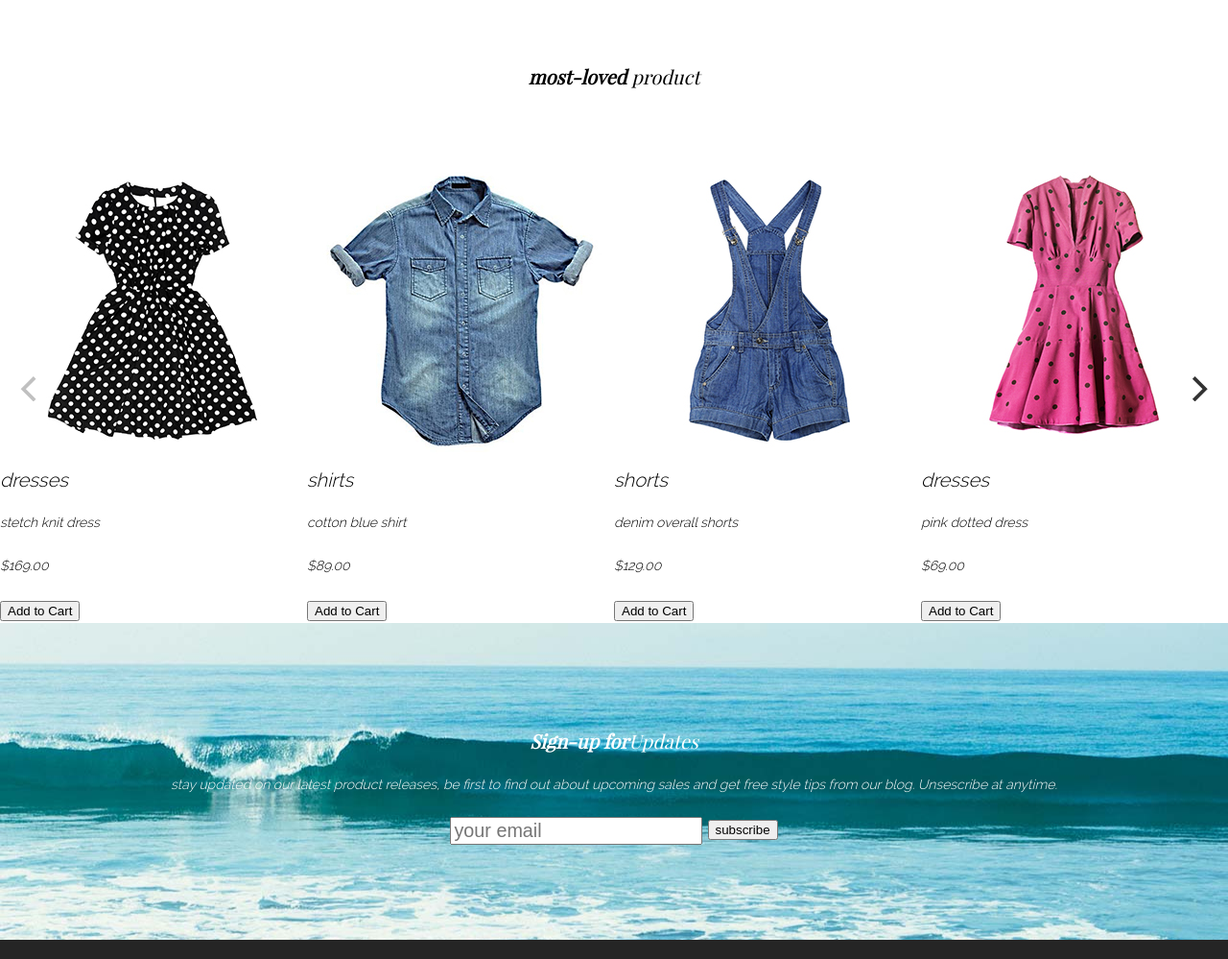
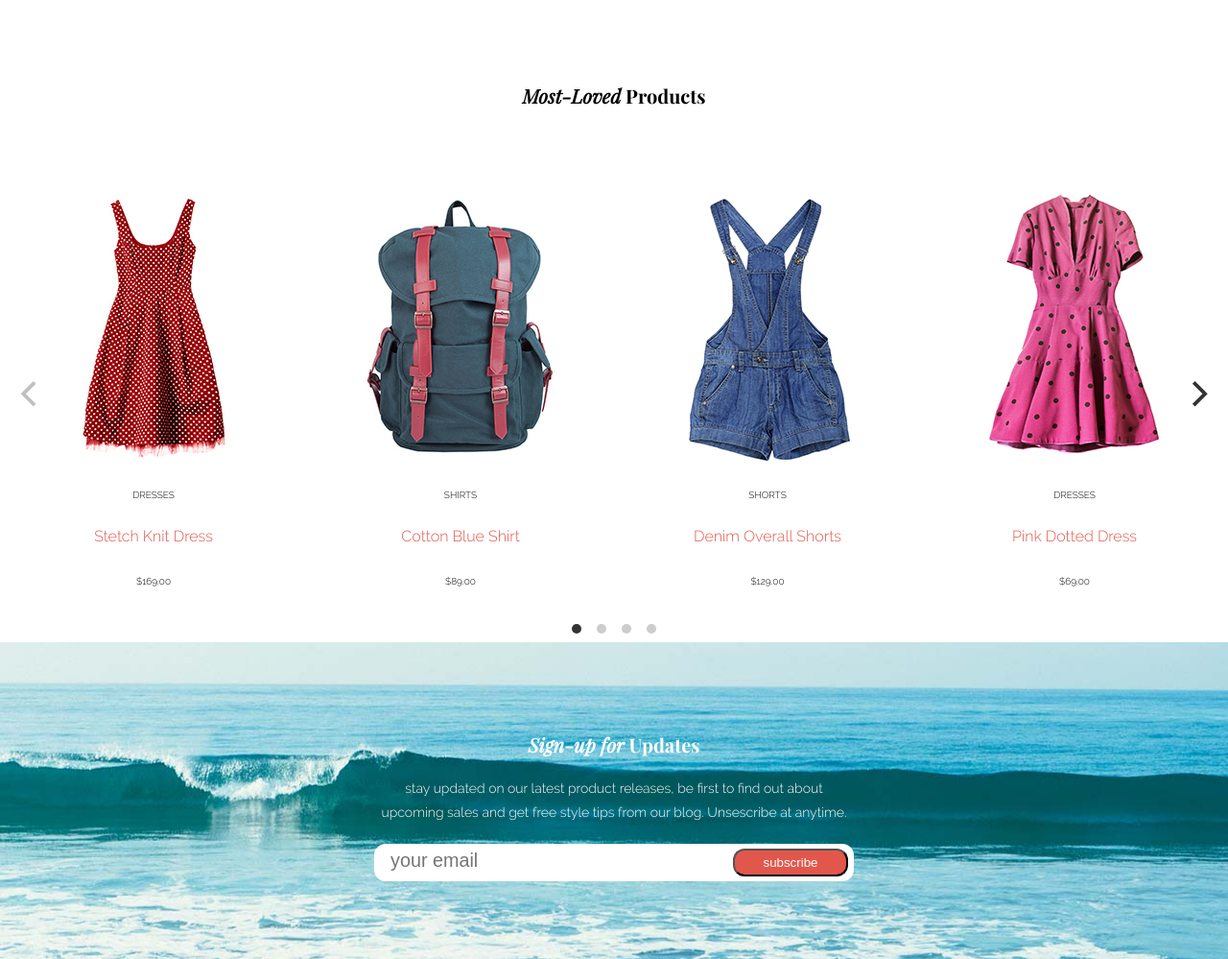
Before and after one commit to SparkleFox17/Project1-Aloha, a plain HTML site: page index.html in a window 1280 px wide. Shown: the part 1471-2470 px from the top of the page at 96% size. Drawn offline with nearby package versions, Linux system fonts and the light colour scheme.

Commit message:
pushing for submission

```diff
--- a/css/style.css
+++ b/css/style.css
@@ -62,6 +62,7 @@
     font-style: normal;
 }
 
+
 /*sample media queries*/
 @media screen and (max-width: 9999px) and (min-width: 1240px){
 
@@ -96,16 +97,16 @@ section class="new collection">
 */
 
 
+
 body {
     background-color: var(--main-color);
-    font-style: oblique;
     font-family: var(--main-font);
 }
 
 header {
     font-size: 17px;
     display: block;
-    color: #f00;
+    color: #e2574c;
     height: 50px;
     width: 100%;
     position: fixed;
@@ -124,7 +125,7 @@ header {
 }
 
 nav ul {
-    width: 400px;
+    width: 427px;
     margin: 0 auto;
     position: relative;
     display: block;
@@ -141,7 +142,7 @@ nav ul li {
 }
 
 nav ul li a{
-    color:#f00;
+    color:#e2574c;
     text-decoration: none;
 }
 
@@ -172,7 +173,7 @@ h1 {
 
 }
 
-h3 {
+ h3 {
     font-size: 20px;
     font-weight: bold;
     font-family: var(--bold-font)
@@ -183,7 +184,6 @@ p {
     font-size: 14px;
     margin:20px 0;
     line-height: 25px;
-
 }
 
 .interests{
@@ -200,6 +200,18 @@ section {
     min-height: 345px;
     position: relative;
     font-size: 20px;
+}
+
+section h3 {
+    text-decoration: none;
+    font-weight: none;
+    font-family: 'playfair_displayitalic';
+}
+
+section h3 span {
+    font-family: 'playfair_displayregular';
+    font-weight: bold;
+    font-family: 'playfair_displaybold';
 }
 
 .mainContainer {
@@ -273,7 +285,11 @@ section {
     display: flex;
     flex-direction: row;
     justify-content: space-around;
-    margin-bottom:10px;
+    margin-bottom: 20px;
+}
+
+.device-only{
+    display:none;
 }
 .category-image {
     position:relative;
@@ -290,9 +306,12 @@ section {
     flex-direction: column;
     justify-content: center;
     margin: 0;
+    font-size: 30px;
+    text-transform: uppercase;
+    font-family: ralewaylight;
 }
 .wide-image {
-    width:630px;
+    width:637px;
     height:316px;
 }
 .box-image {
@@ -300,6 +319,7 @@ section {
     height:316px;
 }
 /*Categories end*/
+
 
 /*Swipe*/
 
@@ -315,21 +335,35 @@ section {
     flex-direction: column;
     justify-content: center;
     text-align: center;
-    min-height: 166px;
+    min-height: 166px
+}
+
+.carousel-cell {
+    line-height: 20px;
+    text-align: center;
+
+
 }
 .carousel-cell img {
 
 }
 .carousel-cell h6 {
+    font-size: 10px;
 
 }
 .carousel-cell p {
+    text-transform: Capitalize;
+    color:#e2574c;
+    font-size: 16px;
 
 }
 .carousel-cell p span  {
+    color:black;
+    font-size: 10px;
 
 }
-.carousel-cell button{
+.carousel-cell button {
+    display:none;
 
 }
 
@@ -349,6 +383,36 @@ section {
     color: #fff;
 }
 
+.subscribe-email {
+    border-radius: 12px;
+    padding: 5px;
+    background-color: white;
+    width: 500px;
+    position: relative;
+    display: block;
+    margin: 0 auto;
+
+}
+
+.subscribe-email input{
+    width: 369px;
+    position: relative;
+    display: inline-block;
+    float: left;
+    border: none;
+    text-indent: 10px;
+}
+
+.subscribe-email button{
+    border-radius: 12px;
+    padding: 5px;
+    background-color:#e2574c;
+    color:white;
+    width: 120px;
+    position: relative;
+    display: inline-block ;
+    float: left;
+}
 /*Subscribe end*/
 
 
@@ -360,6 +424,7 @@ footer {
     position: relative;
     background-color: #252525;
     padding: 62px 35px;
+
 }
 
 .contact {
@@ -404,6 +469,11 @@ footer ul li a{
 
 /*mobile styles*/
 @media screen and (max-width: 600px) and (min-width: 0px){
+    body{
+        font-size: 14px;
+        color:#2d2d2d;
+
+    }
     /*Categories*/
     #catagories {
         position: relative;
@@ -411,13 +481,18 @@ footer ul li a{
         height:auto;
         display:block;
     }
+
+
     #catagories .row{
         width: 100%;
         height: 404px;
         display: inline-block;
-        /* flex-direction: unset; */
-        /* justify-content: space-around; */
+        flex-direction: unset;
+        justify-content: space-around;
         margin: 10px 0;
+    }
+    .device-only{
+        display:block;
     }
     .category-image {
         position:relative;
--- a/index.html
+++ b/index.html
@@ -17,10 +17,10 @@
         <a href="#"><img id="logo" src="./imgs/aloha-logo.svg" alt="logo" width="100"></a>
         <nav>
             <ul>
-                <li> <a href="#about">about</a> </li>
-                <li> <a href="#shop">shop</a> </li>
-                <li> <a href="#feature">features</a> </li>
-                <li> <a href="#updates">updates</a> </li>
+                <li> <a href="#about">ABOUT</a> </li>
+                <li> <a href="#shop">SHOP</a> </li>
+                <li> <a href="#feature">FEATURES</a> </li>
+                <li> <a href="#updates">UPDATES</a> </li>
             </ul>
         </nav>
         <a href="#"><img id="cart" src="./imgs/cart-icon.svg" alt="cart" width="30"></a>
@@ -31,17 +31,18 @@
         <img id="banner-girl" src="./imgs/banner-girl.png" alt="">
         <div id="banner-text">
             <div id="banner-text-inner">
-                <h5>new collection</h5>
-                <h1>spring/summer 2016</h1>
+                <h5>NEW COLLECTION</h5>
+                <h1>Spring/Summer 2016</h1>
             </div>
         </div>
     </section>
 
     <!--clothing styles-->
     <section id="landing-statement">
-        <h3>hand-crafted <span>style</span></h3>
+        <h3>Hand-Crafted <span> Styles</span></h3>
+
         <p>
-            aloha appearal co. sells only the finest ready-to-travel clothing. Browse our current
+            aloha appearal co. sells only the finest ready-to-travel clothing. Browse our <br>current
             selection of products or sign-up for updates below
         </p>
     </section>
@@ -56,7 +57,7 @@
         <div class="row">
             <div class="category-image box-image" style="background-image:url('./imgs/sale-category.jpg');"><p>sale</p></div>
             <div class="category-image box-image" style="background-image:url('./imgs/bags-category.jpg');margin: 0 10px;"><p>bags</p></div>
-            <div class="clearfix"></div>
+            <div class="clearfix device-only"></div>
             <div class="category-image wide-image" style="background-image:url('./imgs/womens-category.jpg');"><p>woman's</p></div>
         </div>
     </section>
@@ -64,34 +65,34 @@
     <!--most love-->
     <section id="swipe">
         <div class="most-loved-statement">
-            <h3>most-loved <span>product</span></h3>
+            <h3>Most-Loved <span>Products</span></h3>
         </div>
 
         <div class="main-carousel">
             <div class="carousel-cell">
-                <img src="./imgs/stretch-knit-dress.jpg" alt="dress">
-                <h6>dresses</h6>
+                <img src="./imgs/checked-stretch-dress.jpg" alt="dress">
+                <h6>DRESSES</h6>
                 <p>stetch knit dress</p>
                 <p><span>$169.00</span></p>
                 <button>Add to Cart</button>
             </div>
             <div class="carousel-cell">
-                <img src="./imgs/cotton-blue-shirt.jpg" alt="shirt">
-                <h6>shirts</h6>
+                <img src="./imgs/blue-hipster-backpack.jpg" alt="shirt">
+                <h6>SHIRTS</h6>
                 <p>cotton blue shirt</p>
                 <p><span>$89.00</span></p>
                 <button>Add to Cart</button>
             </div>
             <div class="carousel-cell">
                 <img src="./imgs/demin-overall-shorts.jpg" alt="shorts">
-                <h6>shorts</h6>
+                <h6>SHORTS</h6>
                 <p>denim overall shorts</p>
                 <p><span>$129.00</span></p>
                 <button>Add to Cart</button>
             </div>
             <div class="carousel-cell">
                 <img src="./imgs/pink-dotted-dress.jpg" alt="dress">
-                <h6>dresses</h6>
+                <h6>DRESSES</h6>
                 <p>pink dotted dress</p>
                 <p><span>$69.00</span></p>
                 <button>Add to Cart</button>
@@ -102,12 +103,12 @@
     <!--updated/ocean bkgr-->
 
     <section id="subscribe">
-        <h3>Sign-up for<span>Updates</span></h3>
+        <h3>Sign-up for <span>Updates</span></h3>
         <p>
-            stay updated on our latest product releases, be first to find out about upcoming sales and get
+            stay updated on our latest product releases, be first to find out about<br>upcoming sales and get
             free style tips from our blog. Unsescribe at anytime.
         </p>
-        <div>
+        <div class="subscribe-email">
             <input type="text" placeholder="your email">
             <button>subscribe</button>
         </div>
@@ -118,7 +119,7 @@
         <div class="contact">
             <p>&copy2016 Aloha Apparel Co.<br>
             Powered by HTML and CSS</p>
-            <br><p>604-604-6040. info@alohaapparel.com</p><br>
+            <p>604-604-6040. info@alohaapparel.com</p>
             <p class="address">1490 W Broadway<br>
             Vancouver, BC, Canada </p>
         </div>
```
Also changed, not shown: 2 other files.
